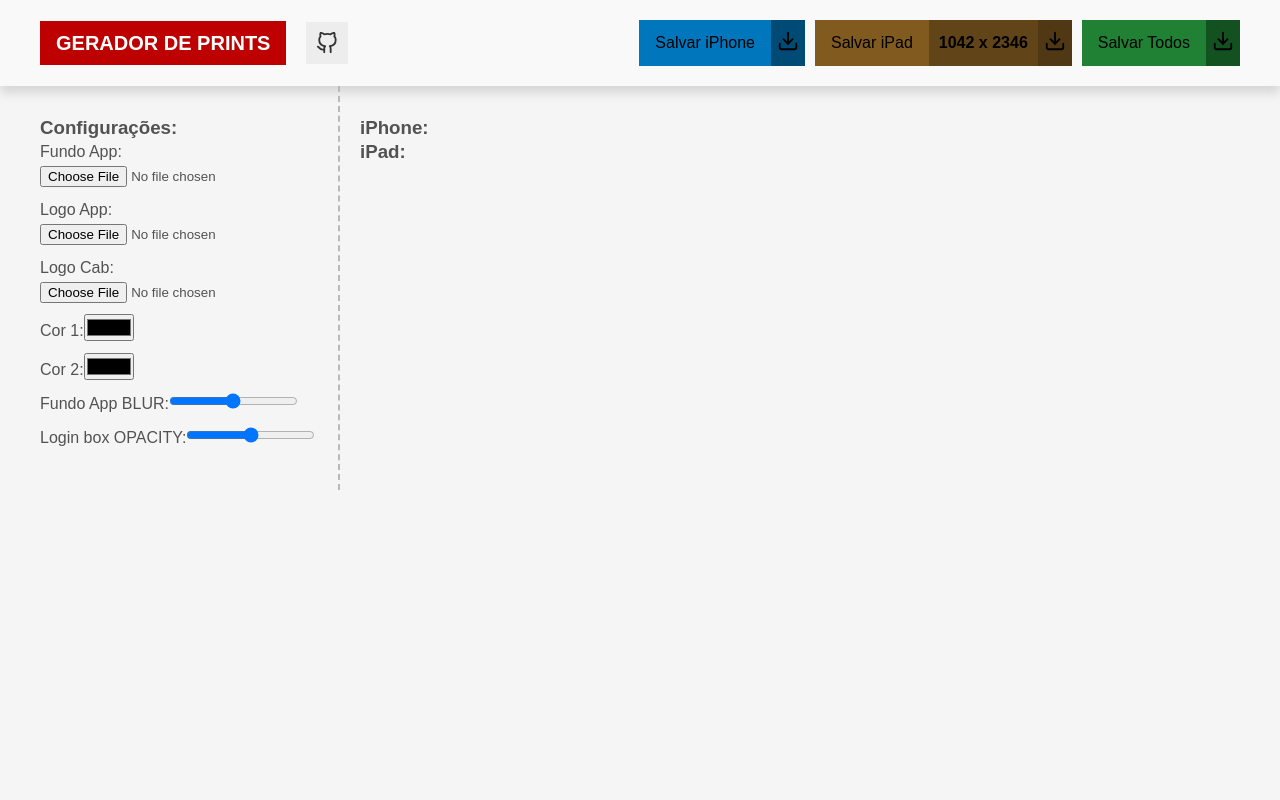
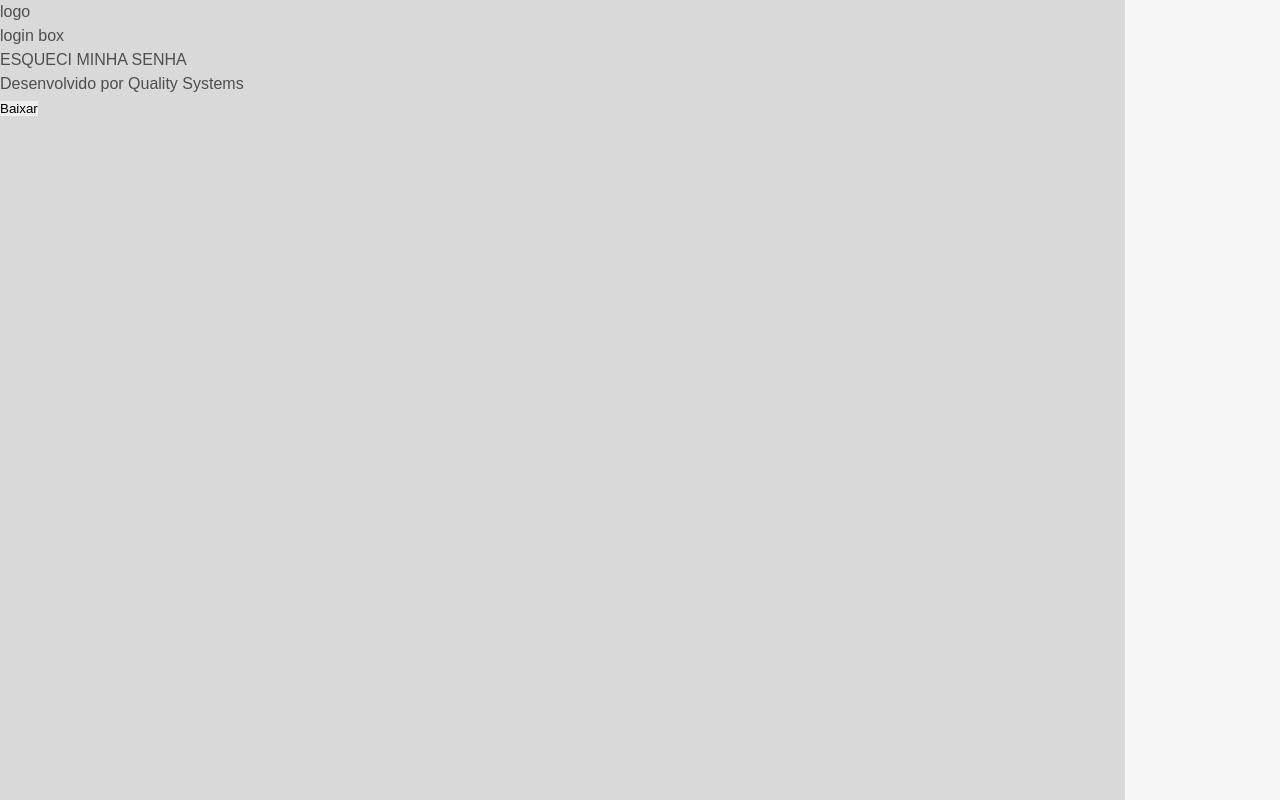
Before and after one commit to pedropaulodf/geradorprints, a React (Vite) app: page /screenlogin in a window 1280 px wide. Shown: the top 800 px of the page. Built offline with nearby package versions, Linux system fonts and the light colour scheme.

Commit message:
fix: Vercel teste

```diff
--- a/package.json
+++ b/package.json
@@ -9,13 +9,16 @@
     "preview": "vite preview"
   },
   "dependencies": {
+    "html2canvas": "^1.4.1",
     "react": "^18.2.0",
     "react-dom": "^18.2.0",
-    "react-icons": "^4.4.0"
+    "react-icons": "^4.4.0",
+    "react-router-dom": "^5.3.0"
   },
   "devDependencies": {
     "@types/react": "^18.0.17",
     "@types/react-dom": "^18.0.6",
+    "@types/react-router-dom": "^5.3.3",
     "@vitejs/plugin-react": "^2.0.1",
     "sass": "^1.54.5",
     "typescript": "^4.6.4",
--- a/src/App.tsx
+++ b/src/App.tsx
@@ -1,11 +1,7 @@
-import Home from "./pages/Home";
+import Routes from "./Routes/routes";
 
 function App() {
-  return (
-    <div>
-      <Home />
-    </div>
-  );
+  return <Routes />;
 }
 
 export default App;
--- /dev/null
+++ b/src/Routes/routes.tsx
@@ -0,0 +1,15 @@
+import { BrowserRouter, Route, Switch } from "react-router-dom";
+import Home from "../pages/Home";
+import ScreenLogin from "../pages/ScreenLogin";
+
+function Routes() {
+  return (
+    <BrowserRouter>
+      <Route path="/" exact component={Home} />
+      <Route path="/screenlogin" component={ScreenLogin} />
+      {/* <Route path="/screenfinanceiro" component={ScreenLogin} /> */}
+    </BrowserRouter>
+  );
+}
+
+export default Routes;
--- /dev/null
+++ b/src/Utils/utils.ts
@@ -0,0 +1,23 @@
+import html2canvas from "html2canvas";
+
+const exportAsImage = async (element: any, imageFileName: string) => {
+  const canvas = await html2canvas(element);
+  const image = canvas.toDataURL("image/png", 1.0);
+  downloadImage(image, imageFileName);
+};
+
+const downloadImage = (blob: any, fileName: string) => {
+  const fakeLink = window.document.createElement("a");
+  fakeLink.style = "display:none;";
+  fakeLink.download = fileName;
+
+  fakeLink.href = blob;
+
+  document.body.appendChild(fakeLink);
+  fakeLink.click();
+  document.body.removeChild(fakeLink);
+
+  fakeLink.remove();
+};
+
+export default exportAsImage;
--- a/src/pages/Content/index.tsx
+++ b/src/pages/Content/index.tsx
@@ -1,9 +1,16 @@
+import ScreenLogin from "../ScreenLogin";
 import "./styles.scss";
 
 export default function Content() {
   return (
     <div className="content-container">
       <h3>iPhone:</h3>
+      {/* <iframe
+        src="http://127.0.0.1:5173/screenlogin"
+        width="1125"
+        height="2436"
+      /> */}
+      <ScreenLogin />
       <h3>iPad:</h3>
     </div>
   );
--- /dev/null
+++ b/src/pages/ScreenLogin/index.tsx
@@ -0,0 +1,21 @@
+import { useRef } from "react";
+import exportAsImage from "../../Utils/utils";
+import "./styles.scss";
+
+export default function ScreenLogin() {
+  const exportRef = useRef<any>();
+
+  return (
+    <div className="screen-login-container" id="idScreenLogin" ref={exportRef}>
+      <div>logo</div>
+      <div>
+        <div>login box</div>
+        <div>ESQUECI MINHA SENHA</div>
+      </div>
+      <div>Desenvolvido por Quality Systems</div>
+      <button onClick={() => exportAsImage(exportRef.current, "screenLogin")}>
+        Baixar
+      </button>
+    </div>
+  );
+}
--- /dev/null
+++ b/src/pages/ScreenLogin/styles.scss
@@ -0,0 +1,12 @@
+.screen-login-container {
+  width: 1125px;
+  height: 2436px;
+
+  // zoom: 0.1;
+
+  // resize: both;
+  // overflow: scroll;
+  // border: 1px solid black;
+
+  background-color: #d9d9d9;
+}
```
Also changed, not shown: 1 other file (tests, documents, lock files or other folders).
